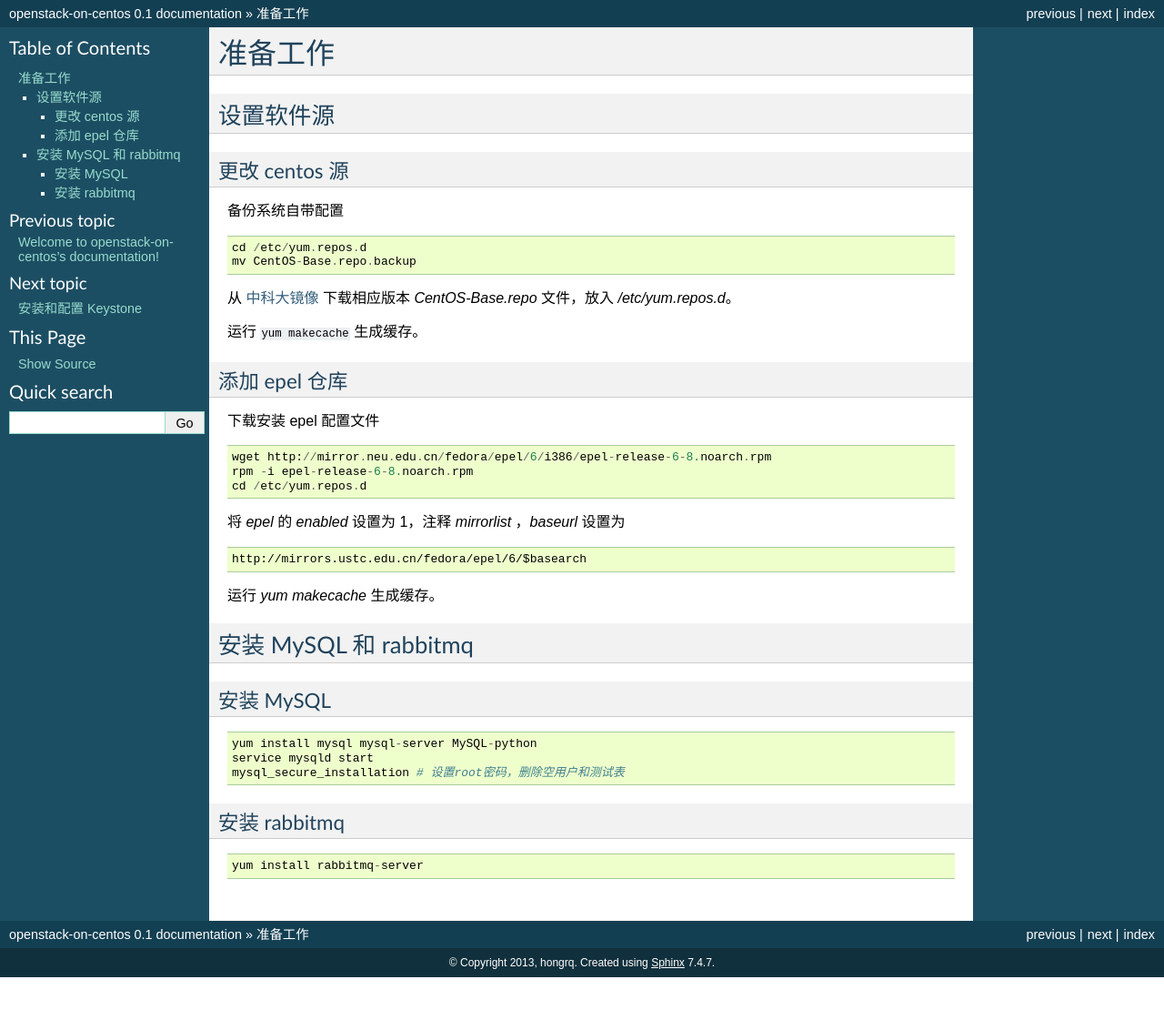
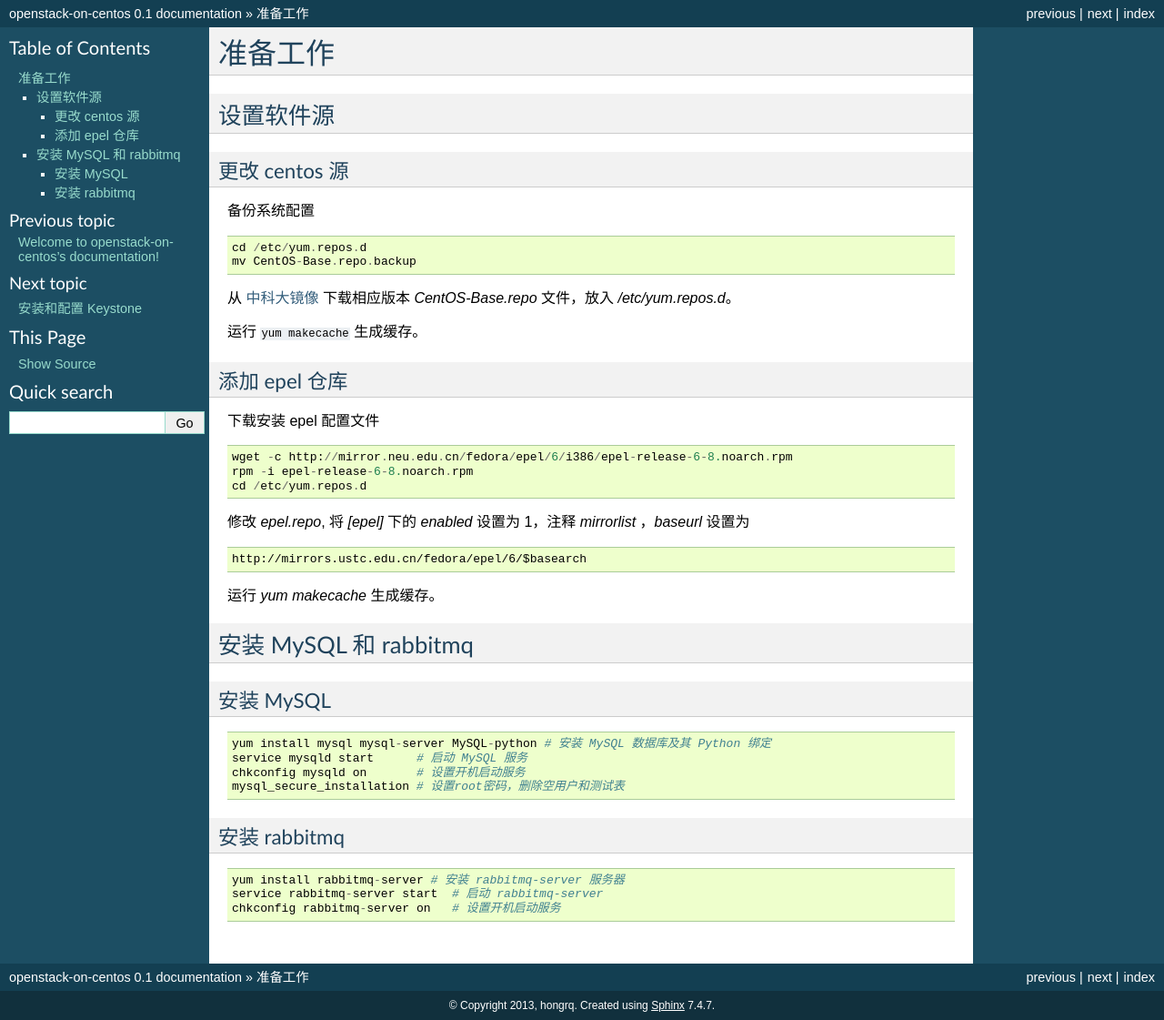
Before and after one commit to hongruiqi/openstack-on-centos6, a Sphinx documentation site: the page built from docs/prepare.rst, in a window 1280 px wide. Shown: the whole page at 91% size. Built offline with Sphinx 7.4.7, drawn with Linux system fonts in a browser that asks for light colours; before the commit the page ends 1074 px from its top, so only the background shows below that.

```diff
--- a/docs/prepare.rst
+++ b/docs/prepare.rst
@@ -7,7 +7,7 @@
 更改 centos 源
 ~~~~~~~~~~
 
-备份系统自带配置 ::
+备份系统配置 ::
 
     cd /etc/yum.repos.d
     mv CentOS-Base.repo.backup
@@ -23,11 +23,11 @@
 
 下载安装 epel 配置文件 ::
 
-    wget http://mirror.neu.edu.cn/fedora/epel/6/i386/epel-release-6-8.noarch.rpm
+    wget -c http://mirror.neu.edu.cn/fedora/epel/6/i386/epel-release-6-8.noarch.rpm
     rpm -i epel-release-6-8.noarch.rpm
     cd /etc/yum.repos.d
 
-将 `epel` 的 `enabled` 设置为 1，注释 `mirrorlist` ，`baseurl` 设置为 ::
+修改 `epel.repo`, 将 `[epel]` 下的 `enabled` 设置为 1，注释 `mirrorlist` ，`baseurl` 设置为 ::
 
     http://mirrors.ustc.edu.cn/fedora/epel/6/$basearch
 
@@ -41,8 +41,9 @@
 
 ::
 
-    yum install mysql mysql-server MySQL-python
-    service mysqld start
+    yum install mysql mysql-server MySQL-python # 安装 MySQL 数据库及其 Python 绑定
+    service mysqld start      # 启动 MySQL 服务
+    chkconfig mysqld on       # 设置开机启动服务
     mysql_secure_installation # 设置root密码，删除空用户和测试表
 
 安装 rabbitmq
@@ -50,4 +51,6 @@
 
 ::
 
-    yum install rabbitmq-server
+    yum install rabbitmq-server # 安装 rabbitmq-server 服务器
+    service rabbitmq-server start  # 启动 rabbitmq-server
+    chkconfig rabbitmq-server on   # 设置开机启动服务
```
